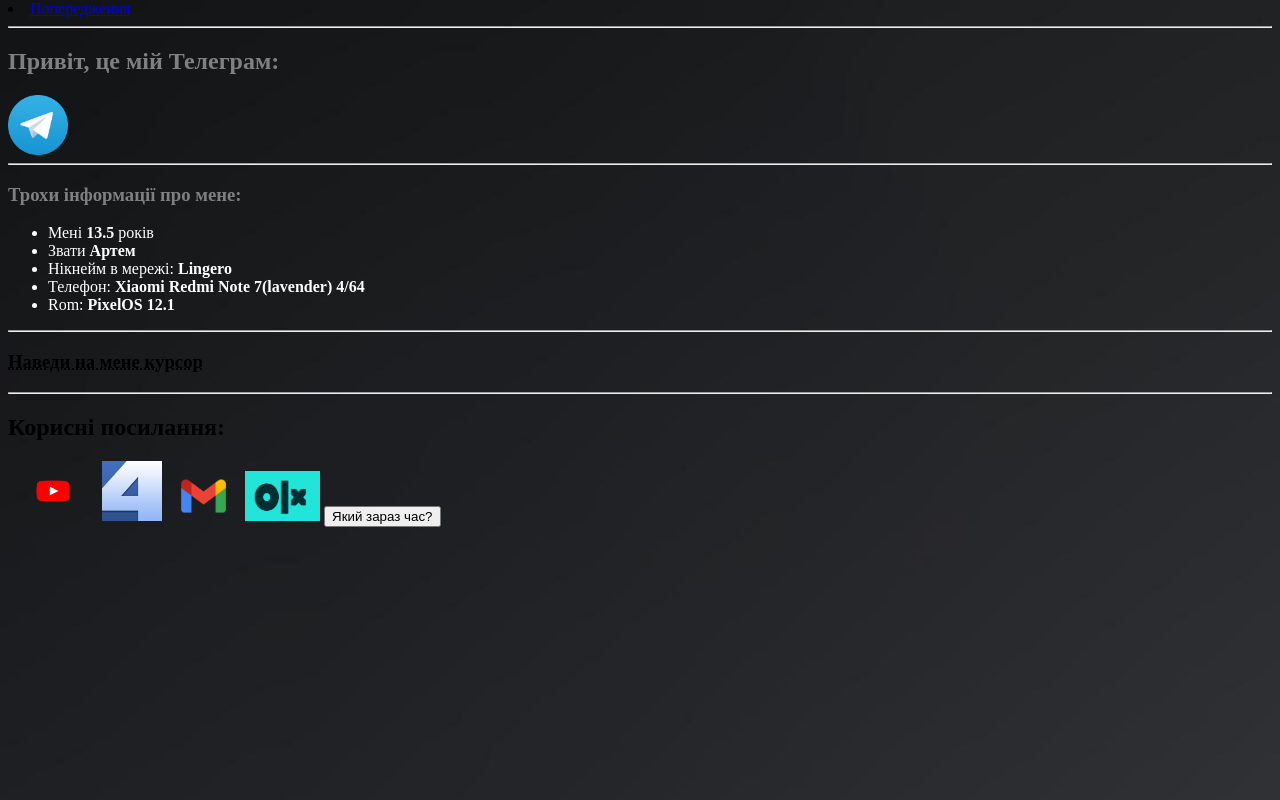
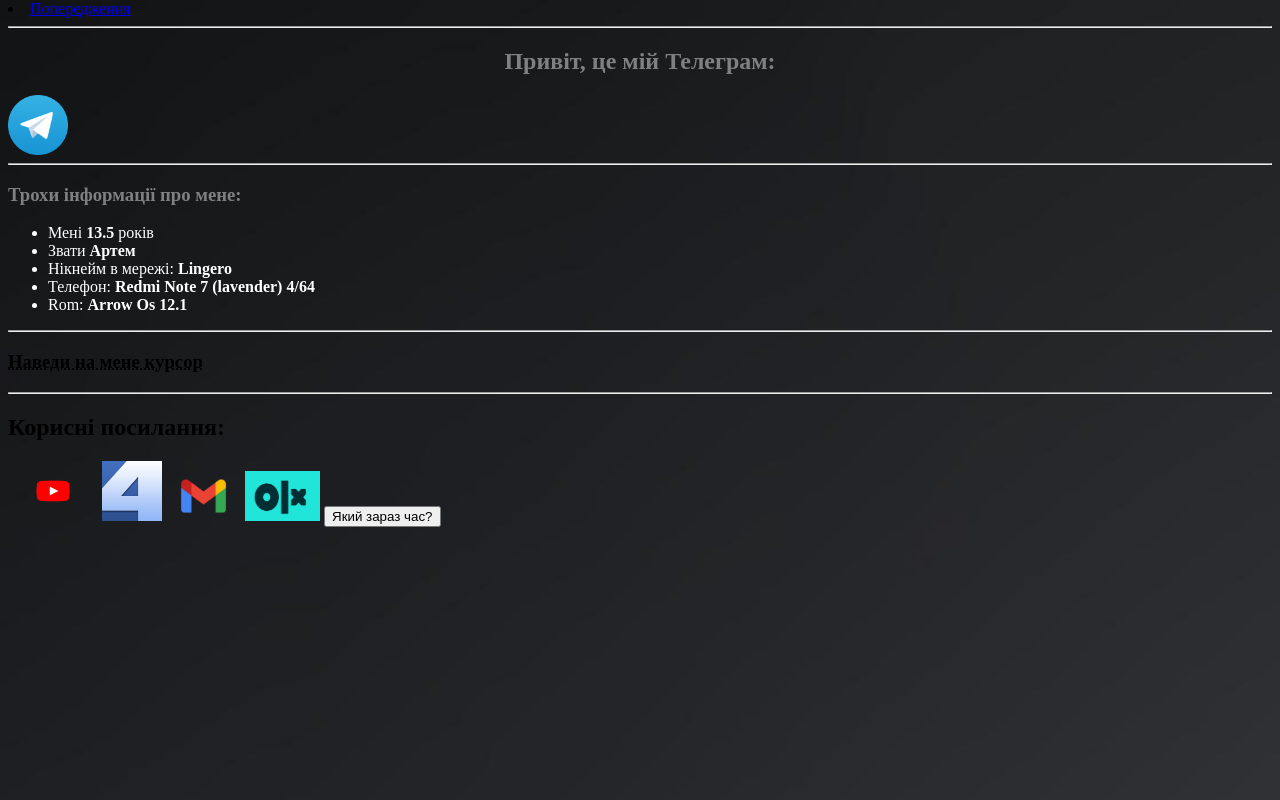
Before and after one commit to xlingyy/mycontacts, a plain HTML site: page index.html in a window 1280 px wide. Shown: the top 800 px of the page. Drawn offline with Linux system fonts and the light colour scheme.

Commit message:
Update index.html

```diff
--- a/index.html
+++ b/index.html
@@ -23,8 +23,9 @@
            <hr>
            <h2 id="back" style="
     color: gray;
+    text-align: center;
 ">Привіт, це мій Телеграм:</h2>
-           <a href="http://t.me/xlingy"><img src="images/Telegram_logo.svg.png" width="60" height="60"></a>      </body>
+           <a href="http://t.me/xlingy"><img src="images/Telegram_logo.svg.png" width="60" height="60"></a>
            <hr>
            <h3 style="
     color: gray;
@@ -35,8 +36,8 @@ color: white;
       <li>Мені <b>13.5</b> років</li>
       <li>Звати <b>Артем</b></li>
       <li>Нікнейм в мережі: <b>Lingero</b></li>
-      <li>Телефон: <b>Xiaomi Redmi Note 7(lavender) 4/64</b></li>
-      <li>Rom: <b>PixelOS 12.1</b></li>
+      <li>Телефон: <b>Redmi Note 7 (lavender) 4/64</b></li>
+      <li>Rom: <b>Arrow Os 12.1</b></li>
 
      </ul>
          <hr>
@@ -47,7 +48,9 @@ color: white;
            <a href="http://4pda.to"><img src="images/4.jpg" width="60" height="60"></a>      </body>
            <a href="http://gmail.com"><img src="images/Gmail-logo.png" width="75" height="50"></a>      </body>
            <a href="http://olx.ua"><img src="images/olx.png" width="75" height="50"></a>      </body>
+    <body>
         <input type=button value="Який зараз час?" onclick="alert(new Date())">
+    </body>
            <br><br><br><br><br><br><br><br><br><br><br><br><br><br><br><br><br><br><br><br><br><br><br><br><br><br><br><br><br><br><br><br><br><br><br><br><br><br><br><br><br><br><br><br><br><br><br><br><br><br><br><br><br><br><br><br><br><br><br><br><br><br><br><br><br><br><br><br><br><br><br><br><br><br><br><br><br><br><br><br><br><br><br><br>
            <p id="alert" style="
            color: white;
```
